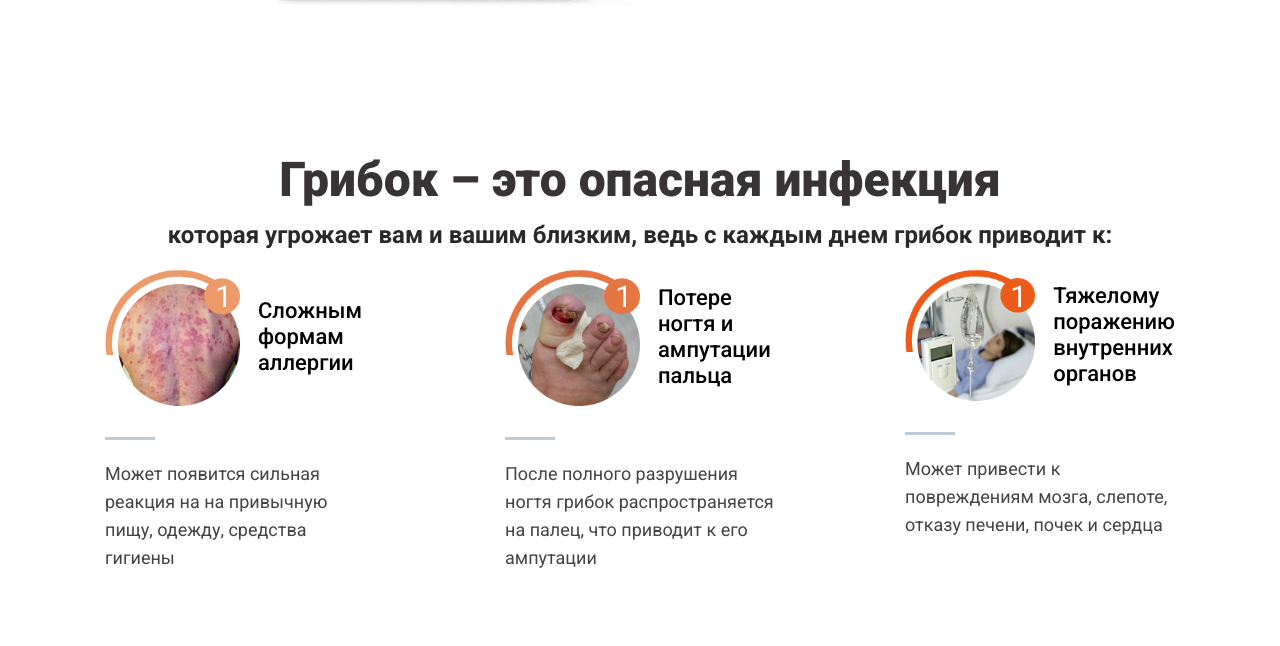
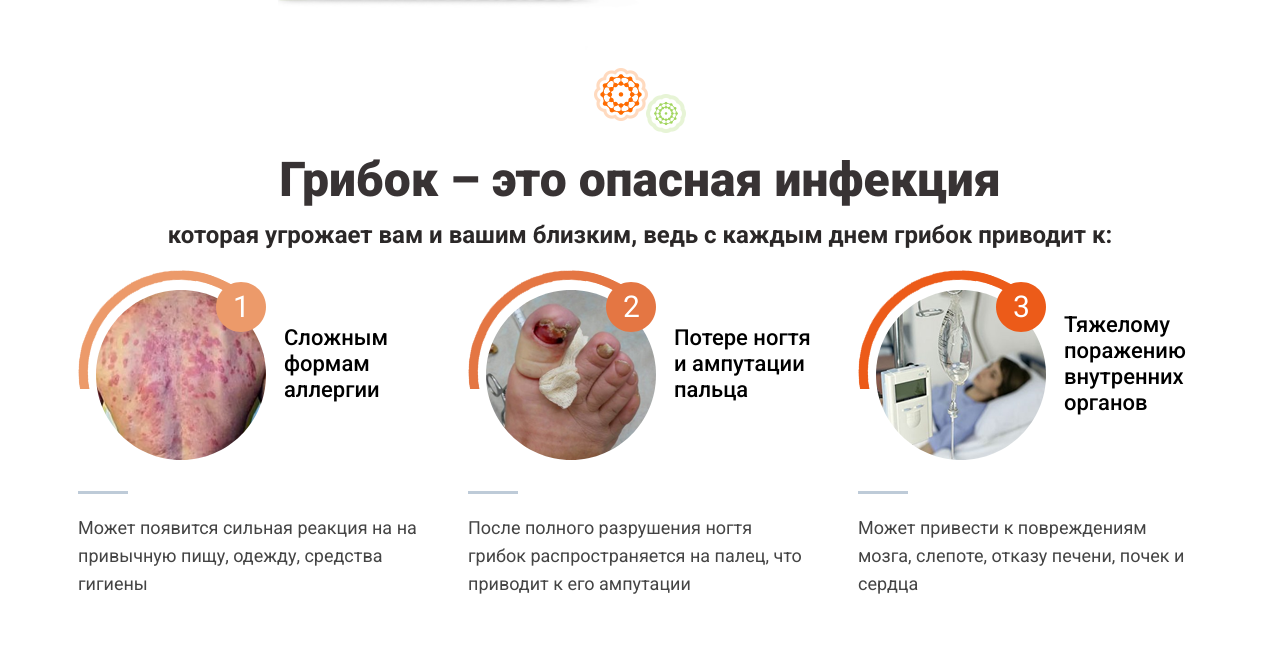
Before and after one commit to alexmay112/Eve, a website: page index.html in a window 1280 px wide. Shown: the part 799-1445 px from the top of the page. Drawn offline with Linux system fonts and the light colour scheme.

Commit message:
fix consequences list

```diff
--- a/index.html
+++ b/index.html
@@ -17,7 +17,6 @@
             crossorigin="anonymous">
     </head>
     <body>
-
         <div class="hero">
             <div class="container">
                 <header class="header row justify-content-between">
@@ -159,7 +158,7 @@
                 </div>
             </div>
         </div>
-        <section class="section consequences">
+        <section class="consequences section">
             <div class="container">
                 <div class="section-header">
                     <h2 class="section-header__title text-center">
@@ -169,10 +168,10 @@
                         которая угрожает вам и вашим близким, ведь с каждым днем грибок приводит к:
                     </p>
                 </div>
-                <ul class="row consequences__list justify-content-around">
-                    <li class="consequences__item col-md-3">
+                <ul class="consequences__list">
+                    <li class="consequences__item">
                         <figure class="consequences__photo-box">
-                            <div class="consequences__photo-wrapper">
+                            <div class="consequences__photo-wrapper consequences__photo-wrapper_allergy">
                                 <img
                                     src="assets/img/photo-allergy.png"
                                     alt="Аллергия на коже"
@@ -183,9 +182,9 @@
                         <p class="consequences__text">Может появится сильная реакция на на привычную пищу, одежду, средства гигиены
                         </p>
                     </li>
-                    <li class="consequences__item col-md-3">
+                    <li class="consequences__item">
                         <figure class="consequences__photo-box">
-                            <div class="consequences__photo-wrapper">
+                            <div class="consequences__photo-wrapper consequences__photo-wrapper_amputation">
                                 <img
                                     src="assets/img/photo-amputation.png"
                                     alt="Ампутация"
@@ -198,9 +197,9 @@
                             распространяется на палец, что приводит к его ампутации
                         </p>
                     </li>
-                    <li class="consequences__item col-md-3">
+                    <li class="consequences__item">
                         <figure class="consequences__photo-box">
-                            <div class="consequences__photo-wrapper">
+                            <div class="consequences__photo-wrapper consequences__photo-wrapper_wound">
                                 <img
                                     src="assets/img/photo-wound.png"
                                     alt="Поражения органов"
--- a/src/sass/layout/_consequences.scss
+++ b/src/sass/layout/_consequences.scss
@@ -20,6 +20,8 @@
             left: 50%;
             top: -83px;
             transform: translateX(-50%);
+            background: url("../img/mikocin-logo.png") 50% no-repeat;
+
         }
     }
     &__subtitle {
@@ -30,8 +32,16 @@
 }
 
 .consequences {
+    &__list {
+        display: flex;
+        flex-wrap: wrap;
+        justify-content: space-around;
+    }
     &__item {
+        max-width: 344px;
         &-title {
+            padding-left: 18px;
+            flex-basis: 50%;
             font-size: 22px;
             font-weight: 500;
             line-height: 26px;
@@ -49,15 +59,20 @@
             content: "1";
             display: block;
             position: absolute;
-            right: 8px;
-            top: 5px;
+            left: 155px;
+            top: 15px;
             font-size: 30px;
             color: #ffffff;
         }
+        &_amputation::after {
+            content: "2";
+        }
+        &_wound::after {
+            content: "3";
+        }
     }
-    &__item-title {
-        padding-left: 18px;
-        flex-basis: 50%;
+    &__photo {
+        max-width: none;
     }
     &__text {
         margin-top: 54px;
@@ -65,13 +80,13 @@
         line-height: 28px;
         position: relative;
         &::before {
+            content: "";
             height: 3px;
             width: 50px;
             position: absolute;
             left: 0;
             top: -23px;
             background-color: #becbd8;
-            content: "";
         }
     }
     &__statistic {
@@ -90,6 +105,7 @@
         font-weight: 500;
         position: relative;
         ::before {
+            content: "";
             height: 40px;
             width: 170px;
             display: block;
@@ -98,7 +114,6 @@
             top: -20px;
             transform: translateX(-50%);
             background: #ffffff url("../img/icon-stat.png") 50% no-repeat;
-            content: "";
         }
     }
 }
```
Also changed, not shown: assets/css/main.css.
